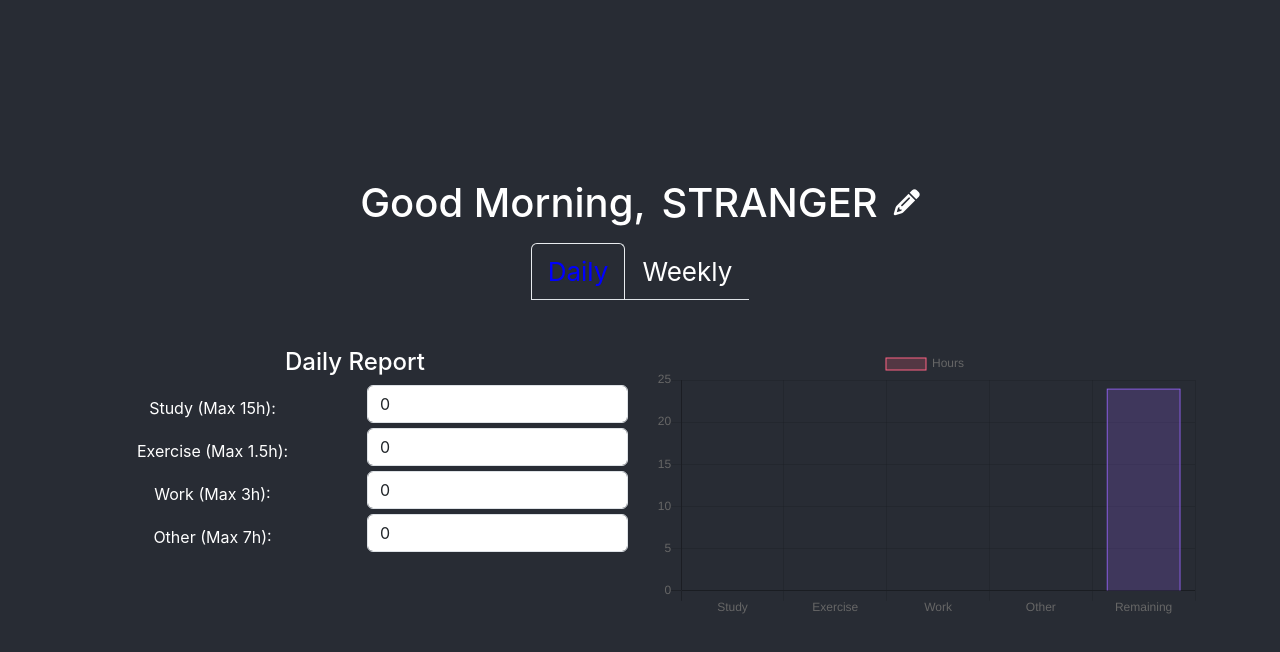
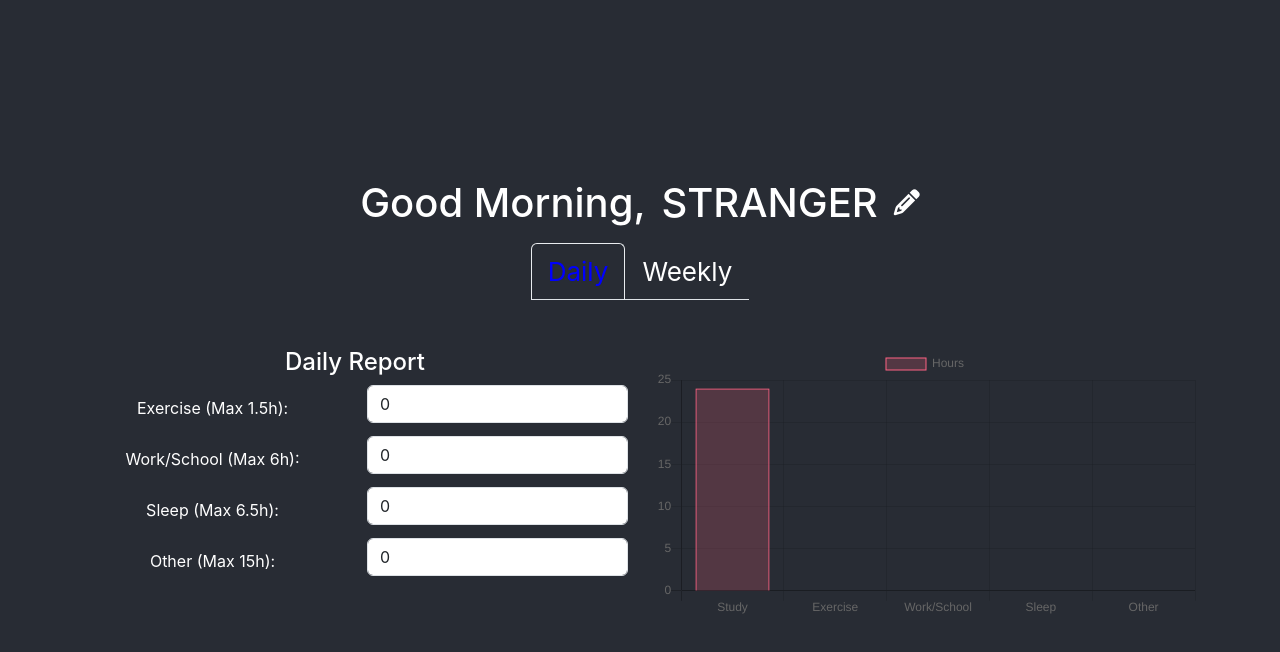
Before and after one commit to Dvip47/timeCalculater, a React (Create React App) app: page / in a window 1280 px wide. Both pictures are taken after a click on the button "Daily". Shown: the top 652 px of the page. Built offline with nearby package versions, Linux system fonts and the light colour scheme.

Commit message:
add feedback of gunjan

```diff
--- a/src/Component/Daily.jsx
+++ b/src/Component/Daily.jsx
@@ -10,6 +10,8 @@ const DailyReport = () => {
     const [exerciseHours, setExerciseHours] = useState(() => parseFloat(localStorage.getItem('exerciseHours')) || 0);
     const [workHours, setWorkHours] = useState(() => parseInt(localStorage.getItem('workHours')) || 0);
     const [otherHours, setOtherHours] = useState(() => parseInt(localStorage.getItem('otherHours')) || 0);
+    const [sleppHours, setSleppHours] = useState(() => parseInt(localStorage.getItem('sleppHours')) || 0);
+
     const [chartData, setChartData] = useState(null);
 
     useEffect(() => {
@@ -17,15 +19,16 @@ const DailyReport = () => {
         const remainingHours = totalHoursInDay - (studyHours + exerciseHours + workHours + otherHours);
 
         const data = {
-            labels: ['Study', 'Exercise', 'Work', 'Other', 'Remaining'],
+            labels: ['Study', 'Exercise', 'Work/School', 'Sleep','Other'],
             datasets: [{
                 label: 'Hours',
-                data: [studyHours, exerciseHours, workHours, otherHours, remainingHours],
+                data: [remainingHours, exerciseHours, workHours,sleppHours, otherHours],
                 backgroundColor: [
                     'rgba(255, 99, 132, 0.2)',
                     'rgba(54, 162, 235, 0.2)',
                     'rgba(255, 206, 86, 0.2)',
                     'rgba(75, 192, 192, 0.2)',
+                    'rgba(54, 162, 235, 0.2)',
                     'rgba(153, 102, 255, 0.2)',
                 ],
                 borderColor: [
@@ -33,6 +36,7 @@ const DailyReport = () => {
                     'rgba(54, 162, 235, 1)',
                     'rgba(255, 206, 86, 1)',
                     'rgba(75, 192, 192, 1)',
+                    'rgba(54, 162, 235, 1)',
                     'rgba(153, 102, 255, 1)',
                 ],
                 borderWidth: 1,
@@ -46,7 +50,9 @@ const DailyReport = () => {
         localStorage.setItem('exerciseHours', exerciseHours);
         localStorage.setItem('workHours', workHours);
         localStorage.setItem('otherHours', otherHours);
-    }, [studyHours, exerciseHours, workHours, otherHours]);
+        localStorage.setItem('sleppHours', sleppHours);
+
+    }, [studyHours, exerciseHours, workHours,sleppHours, otherHours]);
 
     useEffect(() => {
         const ctx = document.getElementById('chart');
@@ -78,44 +84,44 @@ const DailyReport = () => {
         <Container className="mt-5">
             <Row>
                 <Col>
-                    <h2 className="title">Daily Report</h2> {/* Apply custom class for title */}
-                    <Form.Group>
+                    <h2 className="title">Daily Report</h2>
+                    <Form.Group className="mt-2">
                         <Row>
                             <Col>
-                                <Form.Label className="label">Study (Max 15h):</Form.Label> {/* Apply custom class for label */}
-                            </Col>
-                            <Col>
-                                <Form.Control type="number" value={studyHours} onChange={(e) => handleInputChange(e, setStudyHours, 15)} min="0" max="15" />
-                            </Col>
-                        </Row>
-                    </Form.Group>
-                    <Form.Group>
-                        <Row>
-                            <Col>
-                                <Form.Label className="label">Exercise (Max 1.5h):</Form.Label> {/* Apply custom class for label */}
+                                <Form.Label className="label">Exercise (Max 1.5h):</Form.Label>
                             </Col>
                             <Col>
                                 <Form.Control type="number" value={exerciseHours} onChange={(e) => handleInputChange(e, setExerciseHours, 1.5)} step="0.5" min="0" max="1.5" />
                             </Col>
                         </Row>
                     </Form.Group>
-                    <Form.Group>
+                    <Form.Group className="mt-2">
                         <Row>
                             <Col>
-                                <Form.Label className="label">Work (Max 3h):</Form.Label> {/* Apply custom class for label */}
+                                <Form.Label className="label">Work/School (Max 6h):</Form.Label>
                             </Col>
                             <Col>
-                                <Form.Control type="number" value={workHours} onChange={(e) => handleInputChange(e, setWorkHours, 3)} min="0" max="3" />
+                                <Form.Control type="number" value={workHours} onChange={(e) => handleInputChange(e, setWorkHours, 6)} min="0" max="6" />
                             </Col>
                         </Row>
                     </Form.Group>
-                    <Form.Group>
+                    <Form.Group className="mt-2">
                         <Row>
                             <Col>
-                                <Form.Label className="label">Other (Max 7h):</Form.Label> {/* Apply custom class for label */}
+                                <Form.Label className="label">Sleep (Max 6.5h):</Form.Label>
                             </Col>
                             <Col>
-                                <Form.Control type="number" value={otherHours} onChange={(e) => handleInputChange(e, setOtherHours, 7)} min="0" max="7" />
+                                <Form.Control type="number" value={sleppHours} onChange={(e) => handleInputChange(e, setSleppHours, 6.5)} min="0" max="6.5" />
+                            </Col>
+                        </Row>
+                    </Form.Group>
+                    <Form.Group className="mt-2">
+                        <Row>
+                            <Col>
+                                <Form.Label className="label">Other (Max 15h):</Form.Label>
+                            </Col>
+                            <Col>
+                                <Form.Control type="number" value={otherHours} onChange={(e) => handleInputChange(e, setOtherHours, 15)} min="0" max="15" />
                             </Col>
                         </Row>
                     </Form.Group>
```
